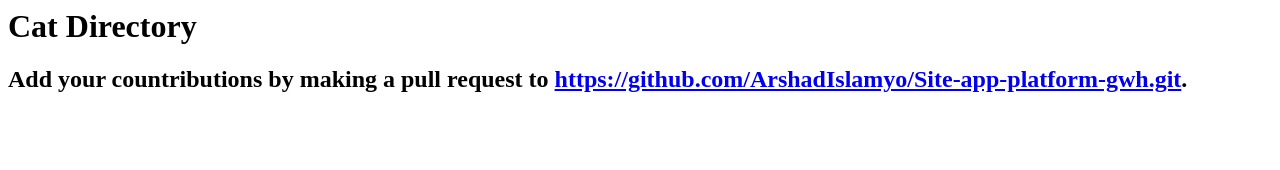
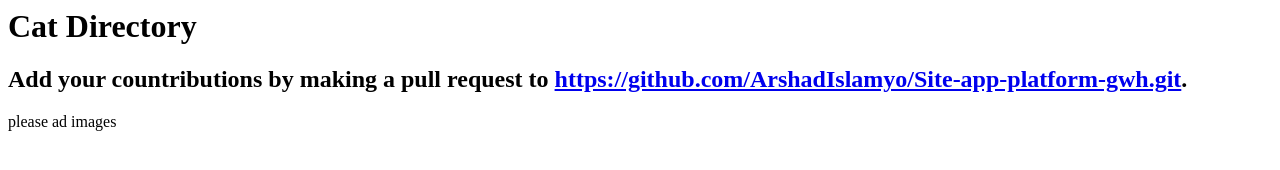
Before and after one commit to ArshadIslamyo/Site-app-platform-gwh, a plain HTML site: page index.html in a window 1280 px wide. Drawn offline with Linux system fonts and the light colour scheme.

Commit message:
Update index.html

```diff
--- a/index.html
+++ b/index.html
@@ -5,6 +5,6 @@
   <body>
     <h1>Cat Directory</h1>
     <h2>Add your countributions  by making a pull request to <a href="https://github.com/ArshadIslamyo/Site-app-platform-gwh.git"> https://github.com/ArshadIslamyo/Site-app-platform-gwh.git</a>.</h2>
-    <he></he>
+    <p> please ad images</p>
   </body>
 </html>
```
